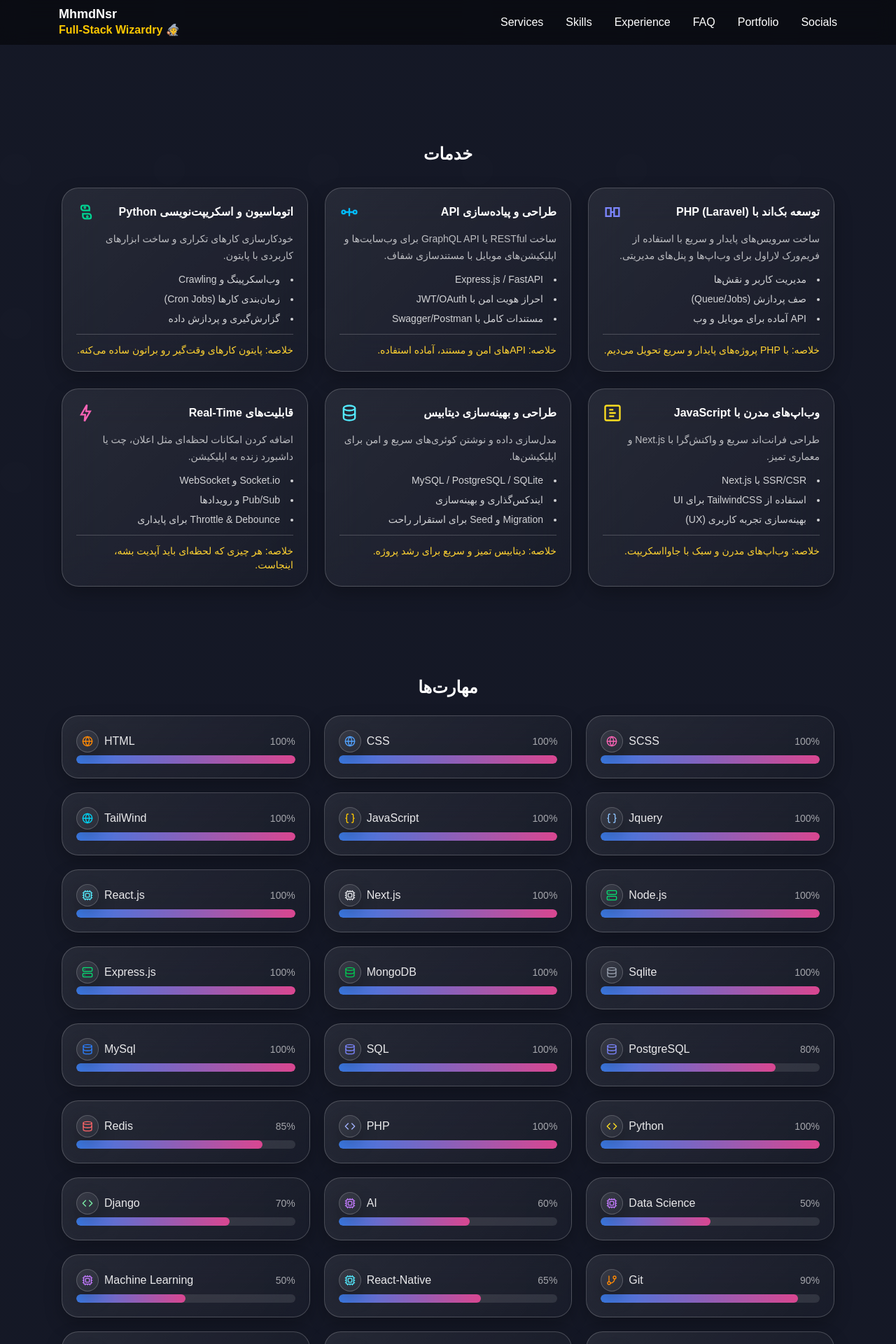
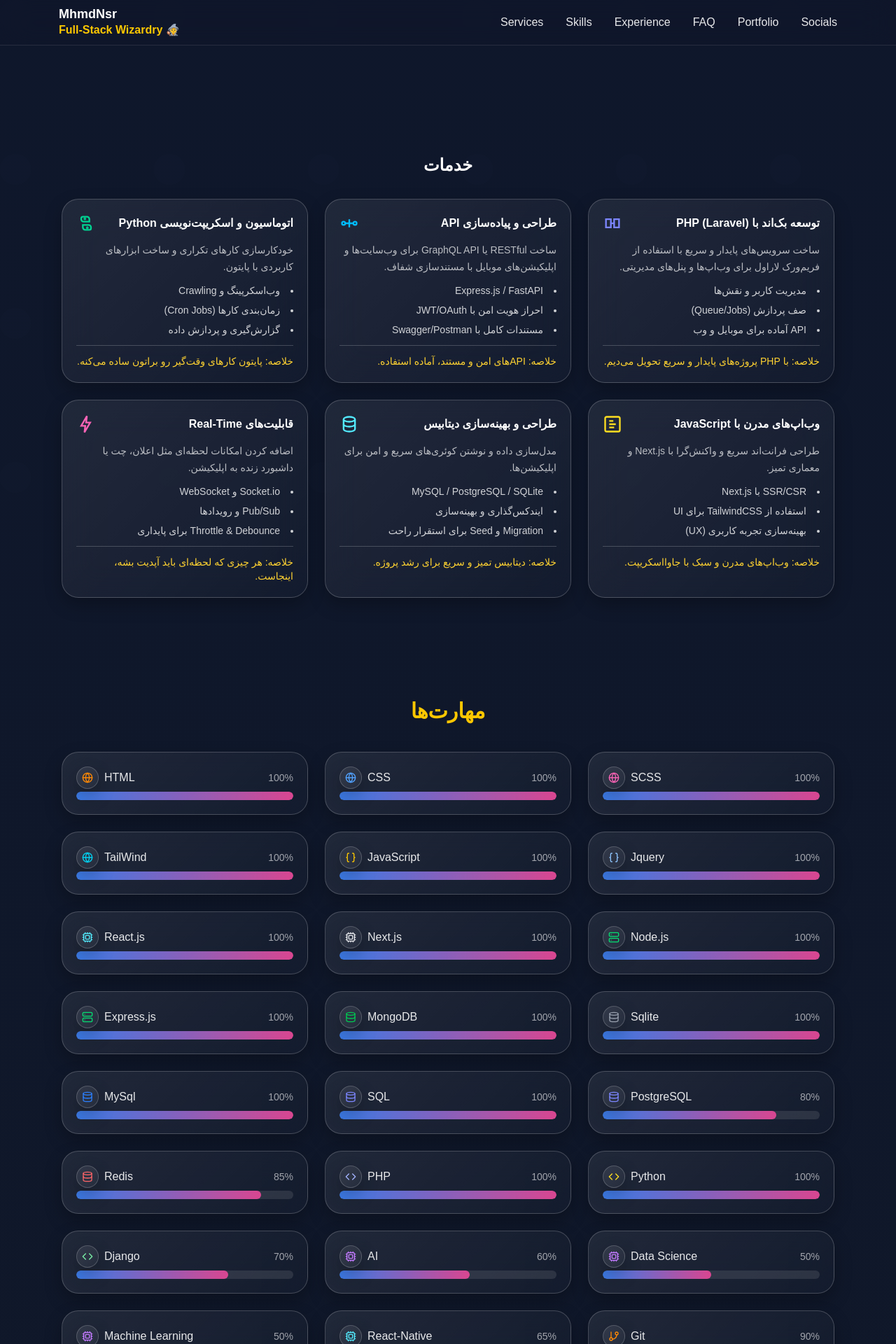
Before and after one commit to trixcoding/portfolio, a Next.js app in the folder portfolio/resume/frontend/: page / in a window 1280 px wide. Shown: the top 1920 px of the page at 70% size. Built offline with nearby package versions, Linux system fonts and the light colour scheme; a web font is replaced by a local one.

Commit message:
Enhance mobile menu functionality and styles
Added a function to close the mobile menu when a link is clicked and updated various class names for styling improvements.

```diff
--- a/portfolio/resume/frontend/src/app/page.js
+++ b/portfolio/resume/frontend/src/app/page.js
@@ -1,4 +1,5 @@
 'use client';
+
 import BackToTop from "./components/BackToTop";
 import ExperienceTimeline from "./components/ExperienceTimeline";
 import FAQ from "./components/FAQ";
@@ -12,10 +13,18 @@
 import { services } from "./lib/services";
 
 export default function Home() {
+  // تابع برای بستن منوی موبایل هنگام کلیک روی لینک
+  const closeMobileMenu = () => {
+    const menu = document.getElementById("mobile-menu");
+    if (menu && !menu.classList.contains("hidden")) {
+      menu.classList.add("hidden");
+    }
+  };
+
   return (
-    <main className="min-h-dvh relative">
+    <main className="min-h-dvh relative bg-gradient-to-b from-slate-900 via-gray-900 to-slate-800 text-white overflow-x-hidden">
       {/* هدر شناور ریسپانسیو */}
-      <nav className="fixed top-0 left-0 right-0 z-50 bg-black/50 backdrop-blur-md">
+      <nav className="fixed top-0 left-0 right-0 z-50 bg-slate-900/60 backdrop-blur-xl border-b border-white/10">
         <div className="max-w-6xl mx-auto px-5 flex items-center justify-between h-16">
           {/* لوگو / نام */}
           <div className="text-white font-bold text-lg leading-tight">
@@ -24,7 +33,7 @@
           </div>
 
           {/* دسکتاپ منو */}
-          <ul className="hidden md:flex gap-8 text-white font-medium">
+          <ul className="hidden md:flex gap-8 text-white/90 font-medium">
             <li><a href="#services" className="hover:text-yellow-400 transition-colors">Services</a></li>
             <li><a href="#skills" className="hover:text-yellow-400 transition-colors">Skills</a></li>
             <li><a href="#timeline" className="hover:text-yellow-400 transition-colors">Experience</a></li>
@@ -40,7 +49,7 @@
               className="text-white focus:outline-none"
               onClick={() => {
                 const menu = document.getElementById("mobile-menu");
-                menu.classList.toggle("hidden");
+                if (menu) menu.classList.toggle("hidden");
               }}
             >
               <svg className="w-6 h-6" fill="none" stroke="currentColor" viewBox="0 0 24 24">
@@ -54,29 +63,29 @@
         {/* موبایل منو */}
         <ul
           id="mobile-menu"
-          className="md:hidden hidden flex-col bg-black/80 backdrop-blur-md text-white text-lg px-5 py-4 space-y-3"
+          className="md:hidden hidden flex-col bg-slate-900/90 backdrop-blur-xl text-white text-lg px-5 py-4 space-y-3 border-t border-white/10"
         >
-          <li><a href="#services" className="block">Services</a></li>
-          <li><a href="#skills" className="block">Skills</a></li>
-          <li><a href="#timeline" className="block">Experience</a></li>
-          <li><a href="#faq" className="block">FAQ</a></li>
-          <li><a href="#sample" className="block">Portfolio</a></li>
-          <li><a href="#socials" className="block">Socials</a></li>
+          <li><a href="#services" onClick={closeMobileMenu} className="block hover:text-yellow-400">Services</a></li>
+          <li><a href="#skills" onClick={closeMobileMenu} className="block hover:text-yellow-400">Skills</a></li>
+          <li><a href="#timeline" onClick={closeMobileMenu} className="block hover:text-yellow-400">Experience</a></li>
+          <li><a href="#faq" onClick={closeMobileMenu} className="block hover:text-yellow-400">FAQ</a></li>
+          <li><a href="#sample" onClick={closeMobileMenu} className="block hover:text-yellow-400">Portfolio</a></li>
+          <li><a href="#socials" onClick={closeMobileMenu} className="block hover:text-yellow-400">Socials</a></li>
         </ul>
       </nav>
 
       {/* Services */}
-      <section id="services" className="pt-20">
+      <section id="services" className="pt-24">
         <Services items={services} />
       </section>
 
       {/* مهارت‌ها */}
-      <section id="skills" className="relative z-10 py-16">
+      <section id="skills" className="relative z-10 py-20">
         <div className="max-w-6xl mx-auto px-6">
-          <h2 className="text-center text-2xl font-bold text-white mb-6">مهارت‌ها</h2>
-          <div className="grid gap-5 sm:grid-cols-2 lg:grid-cols-3">
+          <h2 className="text-center text-3xl font-bold text-yellow-400 mb-10">مهارت‌ها</h2>
+          <div className="grid gap-6 sm:grid-cols-2 lg:grid-cols-3">
             {skills.map((s) => (
-              <div key={s.name} className="glass p-5">
+              <div key={s.name} className="glass p-5 rounded-2xl">
                 <SkillBar name={s.name} level={s.percent} />
               </div>
             ))}
@@ -85,29 +94,29 @@
       </section>
 
       {/* FAQ */}
-      <section id="faq">
+      <section id="faq" className="relative z-10 py-16">
         <FAQ items={faqs} />
       </section>
 
       {/* Timeline */}
-      <section id="timeline" className="relative z-10 py-16">
+      <section id="timeline" className="relative z-10 py-20">
         <ExperienceTimeline />
       </section>
 
       {/* Testimonials */}
-      <section id="testimonials">
+      <section id="testimonials" className="relative z-10 py-16">
         <Testimonials />
       </section>
 
       {/* Portfolio Gallery */}
-      <section id="sample" className="relative z-10 py-16">
+      <section id="sample" className="relative z-10 py-20">
         <PortfolioGallery />
       </section>
 
       {/* Socials */}
-      <section id="socials" className="relative z-10 py-16">
+      <section id="socials" className="relative z-10 py-20">
         <div className="max-w-3xl mx-auto px-6">
-          <h2 className="text-center text-2xl font-bold text-white mb-6">شبکه‌های اجتماعی</h2>
+          <h2 className="text-center text-3xl font-bold text-yellow-400 mb-8">شبکه‌های اجتماعی</h2>
           <SocialLinks />
         </div>
       </section>
```
